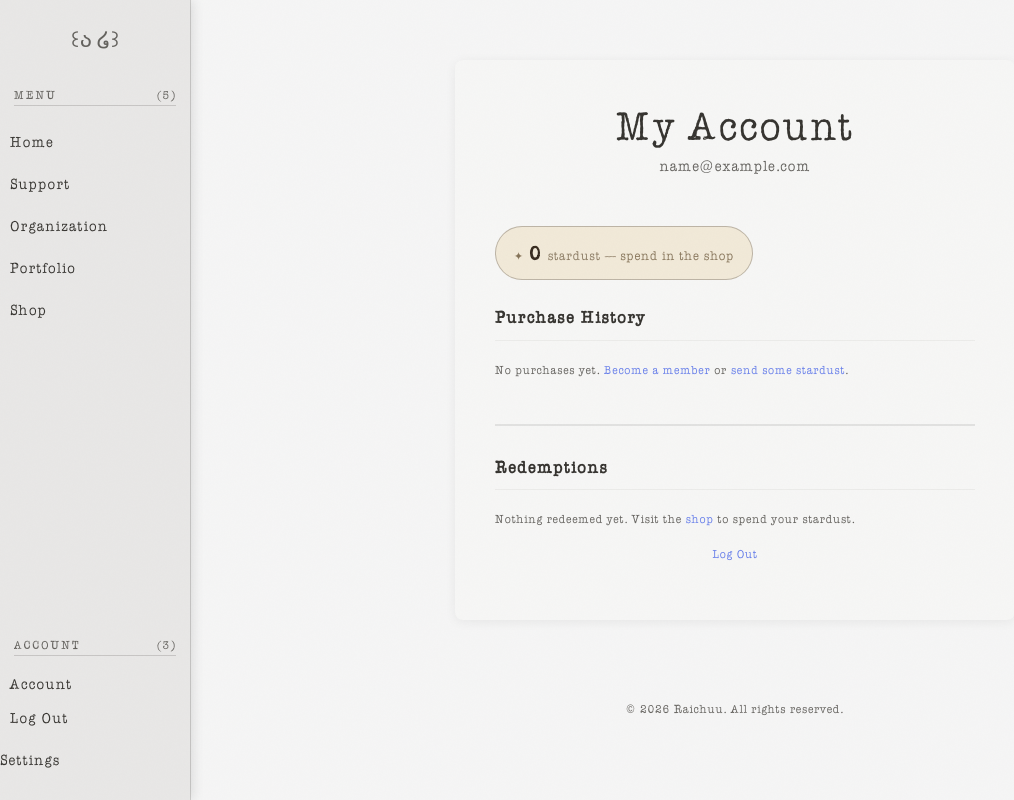
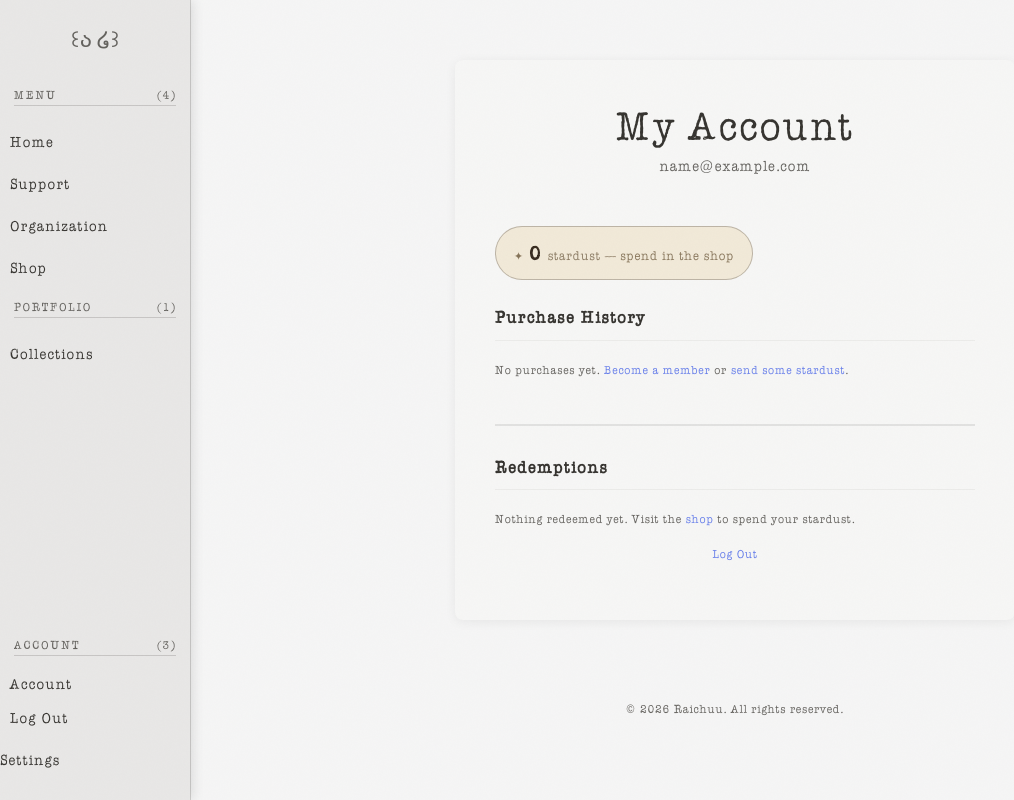
Before and after one commit to CattySmoothy/CattySmoothy, a Flask app: page /account in a window 1280 px wide. Shown: the whole page, without its empty margins (0-1014 px from the left). Run offline with Flask 3, Linux system fonts and the light colour scheme; the visitor is signed in with stand-in values (Sample User, id 1); data that the repository does not hold is empty.

Commit message:
Turn Portfolio into its own sidebar section, nest Collections under it
Portfolio is no longer a hover/click dropdown item inside Menu; it's now a standalone section header (matching the Menu/Account section-header style) with Collections as a plain nav item beneath it. Removed the now-unused dropdown open/close JS.

Co-Authored-By: Claude Sonnet 5 <noreply@anthropic.com>

```diff
--- a/templates/base.html
+++ b/templates/base.html
@@ -46,7 +46,7 @@
         <nav class="sidebar-nav">
             <div class="sidebar-section-header">
                 <span class="sidebar-section-title">Menu</span>
-                <span class="sidebar-section-count">(5)</span>
+                <span class="sidebar-section-count">(4)</span>
             </div>
             <a href="{{ url_for('home') }}" class="sidebar-nav-item" title="Home">
                 <span class="sidebar-nav-label">Home</span>
@@ -63,16 +63,16 @@
                     <a href="{{ url_for('apply_and_join') }}" class="sidebar-subnav-item">Apply &amp; Join</a>
                 </div>
             </div>
-            <div class="sidebar-nav-item-wrapper" id="portfolioWrapper">
-                <a href="#" class="sidebar-nav-item" title="Portfolio" id="portfolioToggle">
-                    <span class="sidebar-nav-label">Portfolio</span>
-                </a>
-                <div class="sidebar-subnav" id="portfolioSubnav">
-                    <a href="{{ url_for('collections') }}" class="sidebar-subnav-item">Collections</a>
-                </div>
-            </div>
             <a href="{{ url_for('shop') }}" class="sidebar-nav-item" title="Shop">
                 <span class="sidebar-nav-label">Shop</span>
+            </a>
+
+            <div class="sidebar-section-header">
+                <span class="sidebar-section-title">Portfolio</span>
+                <span class="sidebar-section-count">(1)</span>
+            </div>
+            <a href="{{ url_for('collections') }}" class="sidebar-nav-item" title="Collections">
+                <span class="sidebar-nav-label">Collections</span>
             </a>
         </nav>
         <div class="sidebar-bottom">
@@ -569,20 +569,6 @@
                     }
                 });
             }
-
-            // Portfolio subnav toggle
-            const portfolioWrapper = document.getElementById('portfolioWrapper');
-            if (portfolioWrapper) {
-                portfolioWrapper.addEventListener('click', function(e) {
-                    if (e.target.closest('.sidebar-subnav-item')) return;
-                    this.classList.toggle('open');
-                });
-                document.addEventListener('click', function(e) {
-                    if (!portfolioWrapper.contains(e.target)) {
-                        portfolioWrapper.classList.remove('open');
-                    }
-                });
-            }
         })();
     </script>
 </body>
```
